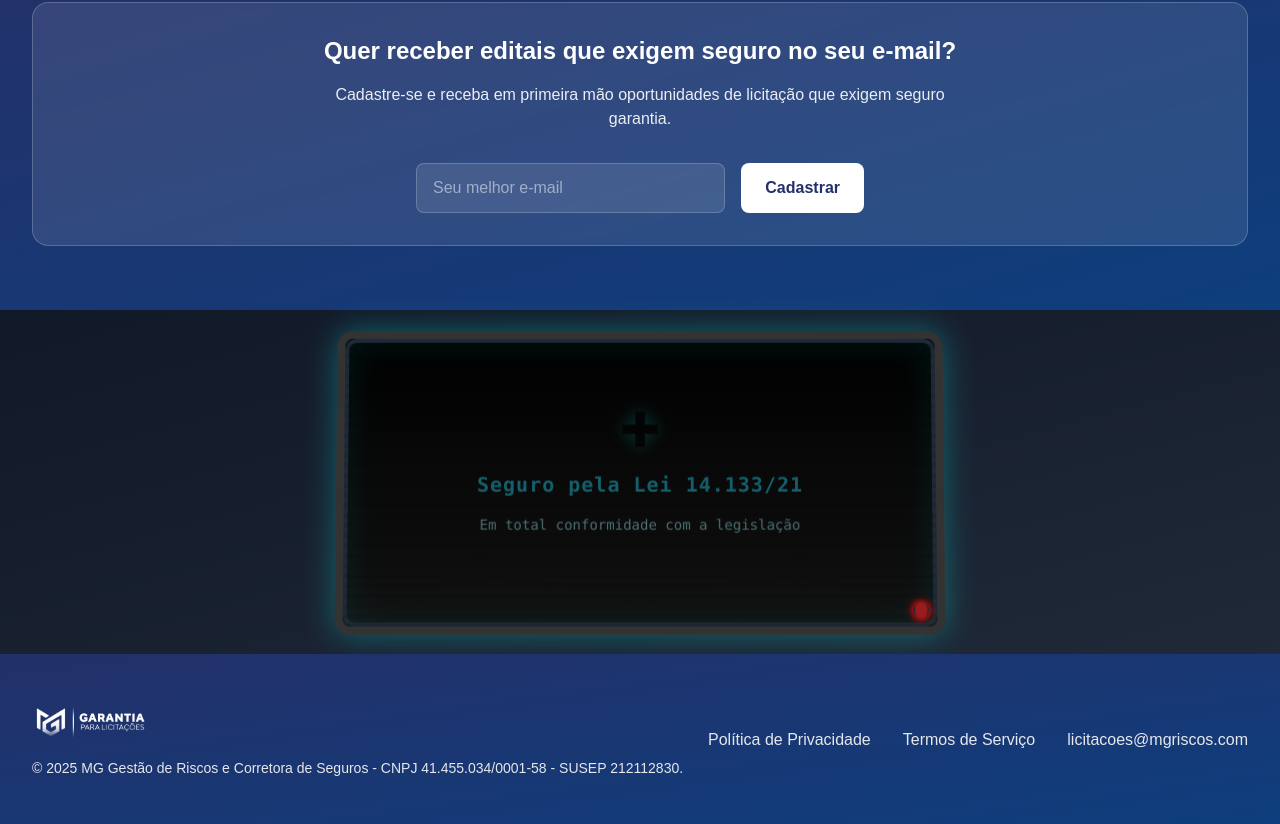
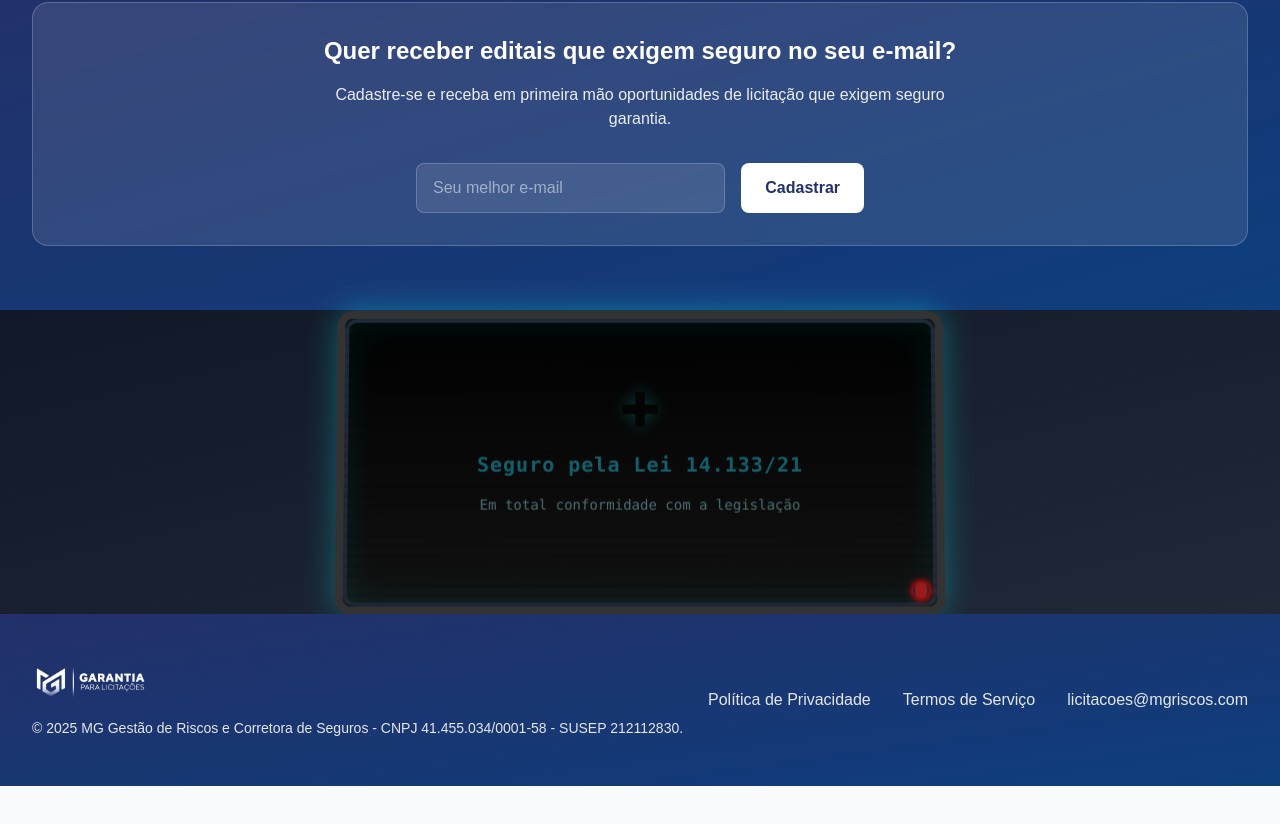
Before and after one commit to kauntdewn1/garantia-app, a React (Vite) app: page / in a window 1280 px wide. Shown: the part 2945-3769 px from the top of the page. After the commit the page ends 3731 px from the top, so only its background shows below. Built offline with nearby package versions, Linux system fonts and the light colour scheme; no server answers; the HTML template or start-up script is replaced by a standard one; a web font is replaced by a local one.

Commit message:
Update codebase with external changes

```diff
--- a/src/components/TrustIndicators.jsx
+++ b/src/components/TrustIndicators.jsx
@@ -48,7 +48,7 @@ function TrustIndicators() {
   }, [isPowered]);
 
   return (
-    <section className="py-5 bg-gradient-to-br from-gray-900 to-gray-800">
+    <section className="py-34 bg-gradient-to-br from-gray-900 to-gray-800">
       <div className="max-w-2xl mx-auto px-4 sm:px-6 lg:px-8">
         {/* TV Container */}
         <motion.div
```
